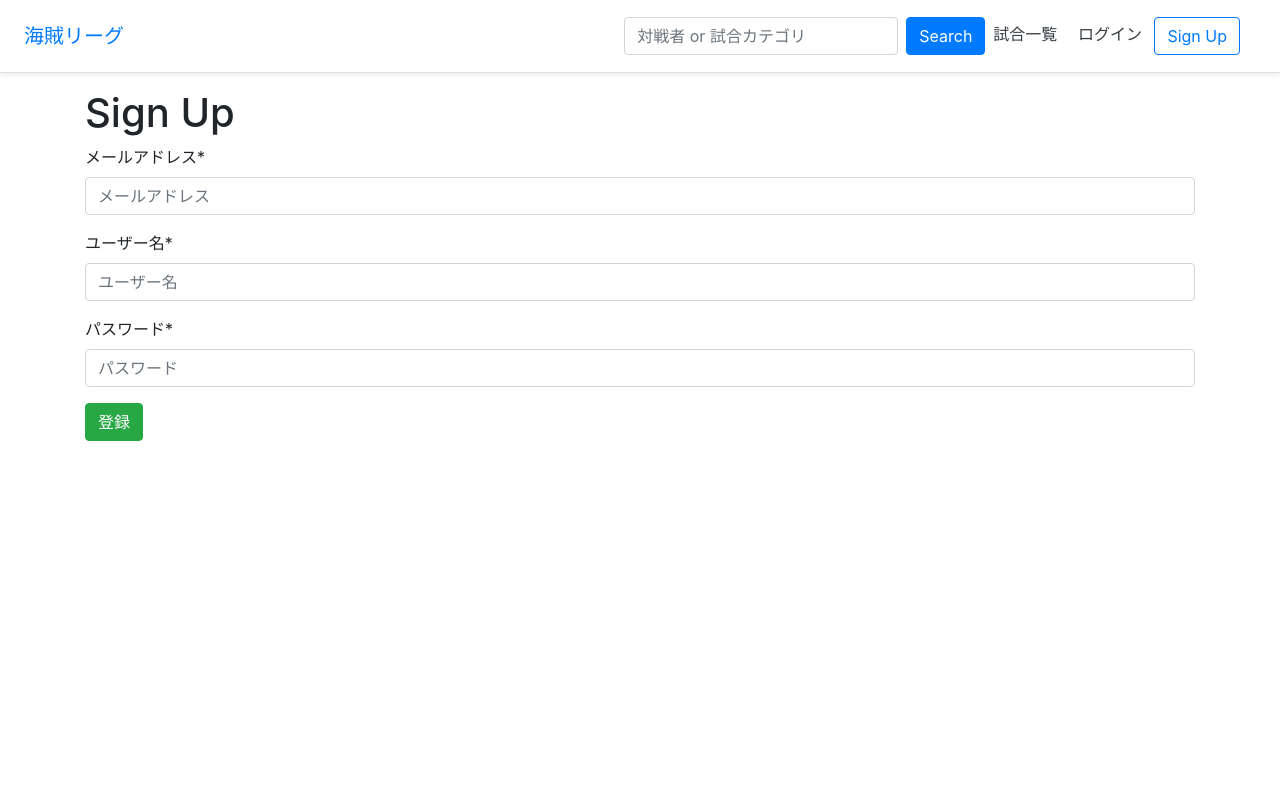
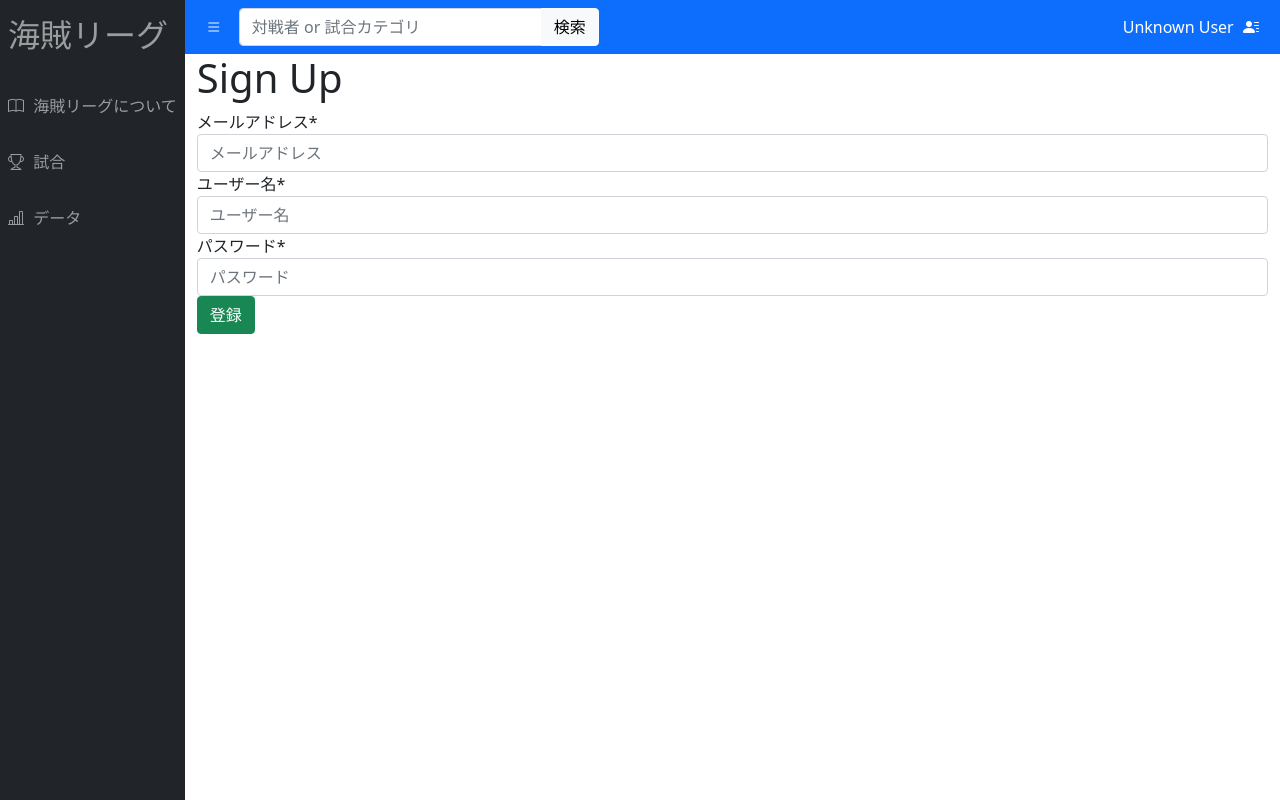
Before and after one commit to tokuD/master_duel, a Django app: page /accounts/signup/ in a window 1280 px wide. Run offline with Django 4.2, Linux system fonts and the light colour scheme; parts of the project's set-up code (start-up, migrations or seed data) failed here and were passed over; some libraries are stand-ins or nearby versions.

Commit message:
change layout

```diff
--- a/config/settings.py
+++ b/config/settings.py
@@ -42,7 +42,7 @@ INSTALLED_APPS = [
     'allauth',
     'allauth.account',
     'allauth.socialaccount',
-    'bootstrap4',
+    # 'bootstrap4',
     'bootstrap_datepicker_plus',
     'crispy_forms',
     'debug_toolbar',
--- a/templates/_base.html
+++ b/templates/_base.html
@@ -1,7 +1,4 @@
 {% load static %}
-{% load bootstrap4 %}
-{% bootstrap_css %}
-{% bootstrap_javascript jquery='full' %}
 <!DOCTYPE html>
 <html lang="ja">
 <head>
@@ -9,42 +6,50 @@
     <meta http-equiv="X-UA-Compatible" content="IE=edge">
     <meta name="viewport" content="width=device-width, initial-scale=1.0">
     <title>{% block title %}{% endblock title %}</title>
+    <!-- Bootstrap CSS -->
+    <link href="https://cdn.jsdelivr.net/npm/bootstrap@5.0.2/dist/css/bootstrap.min.css" rel="stylesheet" integrity="sha384-EVSTQN3/azprG1Anm3QDgpJLIm9Nao0Yz1ztcQTwFspd3yD65VohhpuuCOmLASjC" crossorigin="anonymous">
+
+    <!-- Bootstrap icons -->
     <link rel="stylesheet" href="https://cdn.jsdelivr.net/npm/bootstrap-icons@1.8.1/font/bootstrap-icons.css">
     <link rel="stylesheet" href="{% static 'css/base.css' %}">
     {% block extra_css %}{% endblock extra_css %}
 </head>
 <body>
-    <header>
-        <!-- Fixed navbar -->
-        <div class="d-flex flex-column flex-md-row align-items-center p-3 px-md-4 mb-3 bg-white border-bottom shadow-sm">
-            <a href="{% url 'games:home' %}" class="navbar-brand my-0 mr-md-auto font-weight-normal">海賊リーグ</a>
-            {% include 'search_form.html' %}
-            <nav class="my-2 my-md-0 mr-md-3">
-                <a href="{% url 'games:list' %}" class="p-2 text-dark">試合一覧</a>
-                {% if user.is_authenticated %}
-                <a class="p-2 text-dark" href="{% url 'account_logout' %}">ログアウト</a>
-                <a class="p-2 text-dark" href="{% url 'accounts:detail' user.pk %}"><i class=" p-2 bi bi-person-circle"></i></a>
-                {% else %}
-                <a class="p-2 text-dark" href="{% url 'account_login' %}">ログイン</a>
-                <a class="btn btn-outline-primary" href="{% url 'account_signup' %}">Sign Up</a>
-                {% endif %}
-            </nav>
+    <div class="wrapper d-flex" style="min-height: 100vh;">
+        <!-- nav -->
+        <nav class="col-md-auto navbar navbar-expand-md navbar-dark bg-dark flex-column">
+            <div class="collapse navbar-collapse flex-column">
+                <ul class="navbar-nav flex-column">
+                    <li class="navbar-item mb-3"><a href="" class="nav-link"><h2>海賊リーグ</h2></a></li>
+                    <li class="navbar-item mb-3"><a href="" class="nav-link"><i class="bi bi-book"></i>&ThickSpace; 海賊リーグについて</a></li>
+                    <li class="navbar-item mb-3"><a href="" class="nav-link"><i class="bi bi-trophy"></i>&ThickSpace; 試合</a></li>
+                    <li class="navbar-item mb-3"><a href="" class="nav-link"><i class="bi bi-bar-chart-line"></i>&ThickSpace; データ</a></li>
+                </ul>
+            </div>
+        </nav>
+        <!-- main area -->
+        <div class="col">
+            <!-- header -->
+            <header class="d-flex bg-primary justify-content-between p-2">
+                <div class="d-flex row col-auto flex-nowrap gx-1">
+                    <div class="col-auto"><button class="btn btn-primary"><i class="bi bi-list"></i></button></div>
+                    <form action="{% url 'games:list' %}" method="get" class="col-auto input-group">
+                        <input type="search" name="q" placeholder="対戦者 or 試合カテゴリ" value="{{ searched }}" class="form-control">
+                        <button type="submit" class="input-group-text btn btn-light">検索</button>
+                    </form>
+                </div>
+                <button class="col-auto btn btn-primary">{% if user.is_authenticated %}{{ user.username }}&ThickSpace; {% else %}Unknown User&ThickSpace; {% endif %}<i class="bi bi-person-lines-fill"></i></button>
+            </header>
+
+            <!-- content -->
+            <div class="container-fluid">
+                {% block content %}{% endblock content  %}
+            </div>
         </div>
-        </header>
+    </div>
 
-        <div class="container">
-            {% block content %}
-
-            {% if messages %}
-                <ul class="messages_ul">
-                    {% for message in messages %}
-                        <li class="alert{% if message.tags %} alert-{{ message.tags }}{% endif %}" role="alert">{{ message }}</li>
-                    {% endfor %}
-                </ul>
-            {% endif %}
-
-            {% endblock content %}
-        </div>
-        {% block extra_js %}{% endblock extra_js %}
+    <script src="https://cdn.jsdelivr.net/npm/@popperjs/core@2.9.2/dist/umd/popper.min.js" integrity="sha384-IQsoLXl5PILFhosVNubq5LC7Qb9DXgDA9i+tQ8Zj3iwWAwPtgFTxbJ8NT4GN1R8p" crossorigin="anonymous"></script>
+    <script src="https://cdn.jsdelivr.net/npm/bootstrap@5.0.2/dist/js/bootstrap.min.js" integrity="sha384-cVKIPhGWiC2Al4u+LWgxfKTRIcfu0JTxR+EQDz/bgldoEyl4H0zUF0QKbrJ0EcQF" crossorigin="anonymous"></script>
+    {% block extra_js %}{% endblock extra_js %}
 </body>
 </html>
```
Also changed, not shown: 2 other files.
